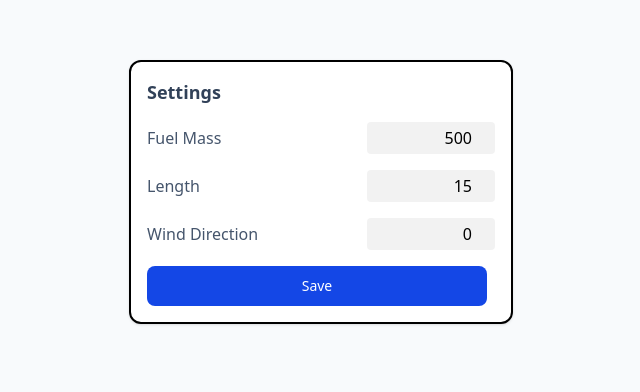
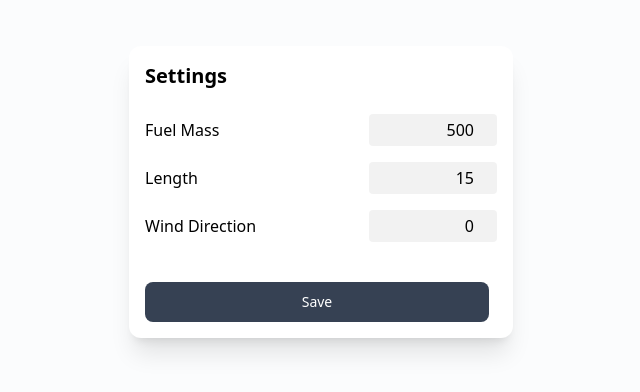
Before and after one commit to nikolaiborbe/launch-website, a SvelteKit app: page /settings in a window 1280 px wide. Shown: the part 208-600 px from the top of the page, without its empty margins (319-959 px from the left). Built offline with nearby package versions, Linux system fonts and the light colour scheme.

Commit message:
improve design

```diff
--- a/src/routes/login/+page.svelte
+++ b/src/routes/login/+page.svelte
@@ -2,10 +2,12 @@
 	let data: { incorrect?: boolean } = $props();
 </script>
 
-<div class="w-screen h-screen bg-slate-50 flex justify-center items-center">
-	<div class="h-32 w-96 border-2 rounded-xl p-4 flex flex-col justify-between">
-		<h1 class="text-2xl">Login</h1>
-		<form method="POST" class="flex items-center justify-between gap-2 ">
+<div class="w-screen h-screen bg-slate-50/50 flex justify-center items-center">
+	<div
+		class="h-fit w-96 border-slate-100 shadow-xl rounded-xl p-4 flex flex-col gap-4 bg-white"
+	>
+		<h1 class="text-xl font-bold mb-4">Login</h1>
+		<form method="POST" class="flex items-center justify-between gap-2">
 			<input
 				class="bg-black/5 px-4 py-2.5 w-full rounded-xl"
 				type="password"
@@ -15,7 +17,7 @@
 			/>
 
 			<button
-				class="text-white bg-blue-700 hover:bg-blue-800 focus:ring-4 focus:ring-blue-300 font-medium rounded-lg text-sm px-5 py-2.5 me-2  dark:bg-blue-600 dark:hover:bg-blue-700 focus:outline-none dark:focus:ring-blue-800"
+				class=" text-white bg-gray-700 hover:bg-gray-800 focus:ring-4 focus:ring-blue-300 font-medium rounded-lg text-sm px-5 py-2.5 ml-2 dark:bg-gray-600 dark:hover:bg-gray-700 cursor-pointer focus:outline-none dark:focus:ring-gray-800 transition-all"
 				>Enter</button
 			>
 		</form>
--- a/src/routes/settings/+page.svelte
+++ b/src/routes/settings/+page.svelte
@@ -15,16 +15,16 @@
     k.replace(/_/g, " ").replace(/\b\w/g, (m) => m.toUpperCase());
 </script>
 
-<div class="w-screen h-screen bg-slate-50 flex justify-center items-center">
+<div class="w-screen h-screen bg-slate-50/50 flex justify-center items-center">
   <form
-    class="h-fit w-96 border-2 rounded-xl p-4 flex flex-col gap-4 bg-white shadow"
+    class="h-fit w-96 border-slate-100 shadow-xl rounded-xl p-4 flex flex-col gap-4 bg-white "
     onsubmit={() => console.log("submit", settings)}
   >
-    <h1 class="text-lg font-semibold text-slate-700">Settings</h1>
+    <h1 class="mb-2 text-xl font-bold">Settings</h1>
 
     {#each Object.entries(settings) as [key, value] (key)}
       <label class="flex justify-between items-center gap-2">
-        <span class="text-slate-600">{label(key)}</span>
+        <span class="">{label(key)}</span>
 
         <input
           type={typeOf(value)}
@@ -40,7 +40,7 @@
 
     <button
       type="submit"
-      class="text-white bg-blue-700 hover:bg-blue-800 focus:ring-4 focus:ring-blue-300 font-medium rounded-lg text-sm px-5 py-2.5 me-2 dark:bg-blue-600 dark:hover:bg-blue-700 focus:outline-none dark:focus:ring-blue-800"
+      class="mt-6 text-white bg-gray-700 hover:bg-gray-800 focus:ring-4 focus:ring-blue-300 font-medium rounded-lg text-sm px-5 py-2.5 me-2 dark:bg-gray-600 dark:hover:bg-gray-700 cursor-pointer focus:outline-none dark:focus:ring-gray-800 transition-all"
     >
       Save
     </button>
```
